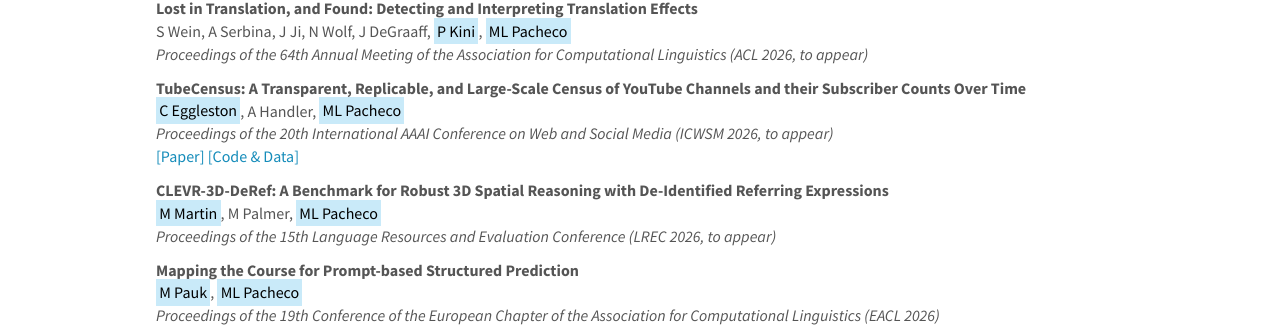
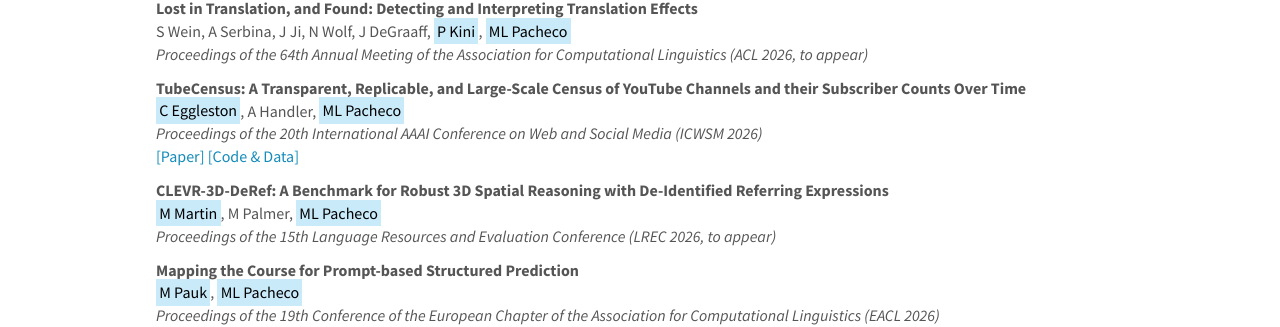
Before and after one commit to blast-cu/blast-cu.github.io, a Jekyll site: the page built from _pages/publications.md, in a window 1280 px wide and 900 px high, scrolled down 1067 px. Shown: the part 137-464 px from the top of the window. Built offline with Jekyll 4.4.1, drawn with Linux system fonts in a browser that asks for light colours; nearby versions of some CDN libraries.

Commit message:
Update publist_2026.yml

```diff
--- a/_data/publist_2026.yml
+++ b/_data/publist_2026.yml
@@ -64,7 +64,7 @@
 - title: "TubeCensus: A Transparent, Replicable, and Large-Scale Census of YouTube Channels and their Subscriber Counts Over Time"
   authors: <mark>C Eggleston</mark>, A Handler, <mark>ML Pacheco</mark>
   highlight: 0
-  venue: "Proceedings of the 20th International AAAI Conference on Web and Social Media (ICWSM 2026, to appear)"
+  venue: "Proceedings of the 20th International AAAI Conference on Web and Social Media (ICWSM 2026)"
   link:
     url: https://ojs.aaai.org/index.php/ICWSM/article/view/42782
     display: \[Paper\]
```
